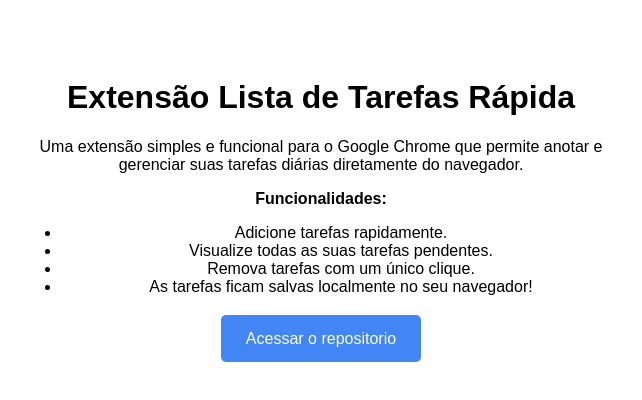
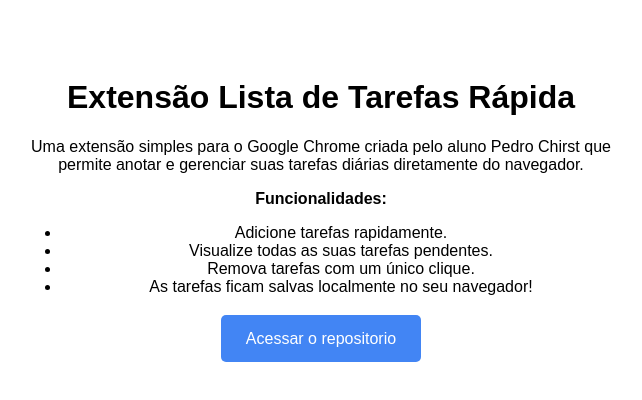
Before and after one commit to Pedroprogs/-bootcamp2-chrome-ext-Pedro-christ, a browser extension: page docs/index.html in a window 1280 px wide. Shown: the whole page, without its empty margins (319-961 px from the left). Drawn offline with Linux system fonts and the light colour scheme.

Commit message:
Update index.html

```diff
--- a/docs/index.html
+++ b/docs/index.html
@@ -13,7 +13,7 @@
 <body>
     <div class="container">
         <h1>Extensão Lista de Tarefas Rápida</h1>
-        <p>Uma extensão simples e funcional para o Google Chrome que permite anotar e gerenciar suas tarefas diárias diretamente do navegador.</p>
+        <p>Uma extensão simples para o Google Chrome criada pelo aluno Pedro Chirst que permite anotar e gerenciar suas tarefas diárias diretamente do navegador.</p>
         <p><strong>Funcionalidades:</strong></p>
         <ul>
             <li>Adicione tarefas rapidamente.</li>
```
